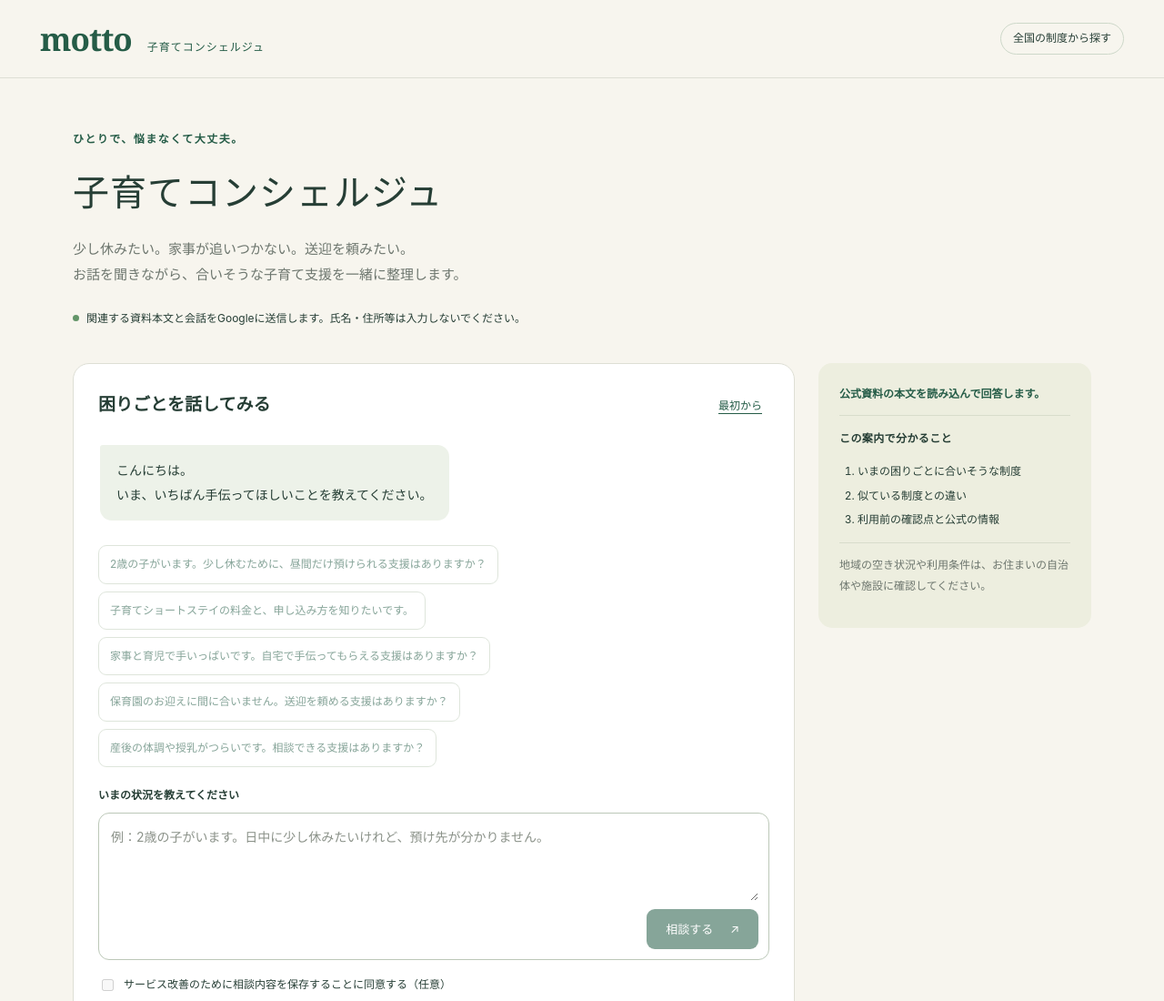
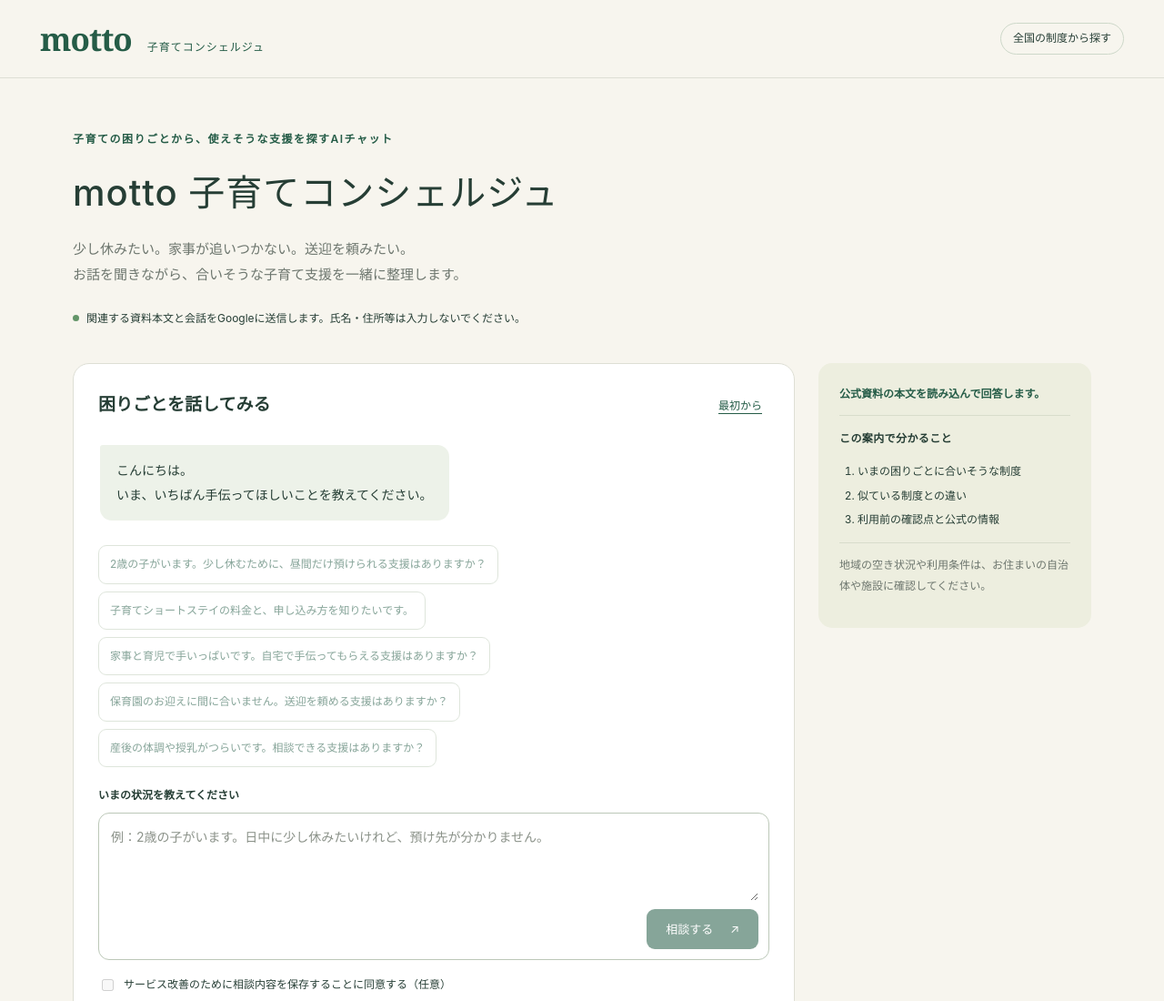
Before and after one commit to Saaiya-chan/motto-kosodate-concierge, a website with bundled scripts: page public/index.html in a window 1280 px wide. Shown: the top 1100 px of the page at 91% size. Built offline with nearby package versions, Linux system fonts and the light colour scheme; files whose address does not match are found by name.

Commit message:
Clarify motto concierge branding and AI description

```diff
--- a/public/index.html
+++ b/public/index.html
@@ -1,6 +1,6 @@
-<!doctype html><html lang="ja"><head><meta charset="utf-8"><meta name="viewport" content="width=device-width,initial-scale=1"><title>motto｜子育てコンシェルジュ</title><meta name="description" content="いまの困りごとから、全国共通の子育て支援の候補を探せます。"><link rel="stylesheet" href="/style.css"><script src="/app.js" type="module"></script></head><body>
+<!doctype html><html lang="ja"><head><meta charset="utf-8"><meta name="viewport" content="width=device-width,initial-scale=1"><title>motto 子育てコンシェルジュ</title><meta name="description" content="子育ての困りごとから、使えそうな支援を探すAIチャット。全国共通の子育て支援の候補を一緒に整理します。"><link rel="stylesheet" href="/style.css"><script src="/app.js" type="module"></script></head><body>
 <header><a class="brand" href="/">motto<span>子育てコンシェルジュ</span></a><span class="national">全国の制度から探す</span></header>
-<main><section class="intro"><div class="eyebrow">ひとりで、悩まなくて大丈夫。</div><h1>子育てコンシェルジュ</h1><p>少し休みたい。家事が追いつかない。送迎を頼みたい。<br class="wide">お話を聞きながら、合いそうな子育て支援を一緒に整理します。</p><div class="privacy"><span class="dot"></span><span id="privacy-text">関連する資料本文と会話をGoogleに送信します。氏名・住所等は入力しないでください。</span></div></section>
+<main><section class="intro"><div class="eyebrow">子育ての困りごとから、使えそうな支援を探すAIチャット</div><h1>motto 子育てコンシェルジュ</h1><p>少し休みたい。家事が追いつかない。送迎を頼みたい。<br class="wide">お話を聞きながら、合いそうな子育て支援を一緒に整理します。</p><div class="privacy"><span class="dot"></span><span id="privacy-text">関連する資料本文と会話をGoogleに送信します。氏名・住所等は入力しないでください。</span></div></section>
 <div class="layout"><section class="chat-panel" aria-labelledby="chat-title"><div class="panel-head"><h2 id="chat-title">困りごとを話してみる</h2><button id="reset" class="text-button" type="button">最初から</button></div><div id="messages" class="messages" aria-live="polite" aria-relevant="additions"></div><section id="template-area" class="template-area" aria-label="入力候補"><div id="choices" class="choices" aria-label="会話の例文"></div></section><form id="chat-form"><label for="message">いまの状況を教えてください</label><div class="input-wrap"><textarea id="message" maxlength="2000" rows="3" placeholder="例：2歳の子がいます。日中に少し休みたいけれど、預け先が分かりません。"></textarea><button id="send" type="submit" disabled>相談する <span aria-hidden="true">↗</span></button></div><section class="log-consent"><label class="log-consent-label"><input id="log-consent" type="checkbox" checked disabled>サービス改善のために相談内容を保存することに同意する（任意）</label><details><summary>会話の保存について</summary><ul>
 <li>チェックONのまま相談を送信すると、その相談文と返答の保存に同意したものとして扱います。保存しない場合は、送信前にチェックを外してください。同意しなくても相談できます。</li>
 <li>このタブで同意した後に送った相談文と、その返答を保存します。同意前の相談はさかのぼって保存しません。</li>
```
